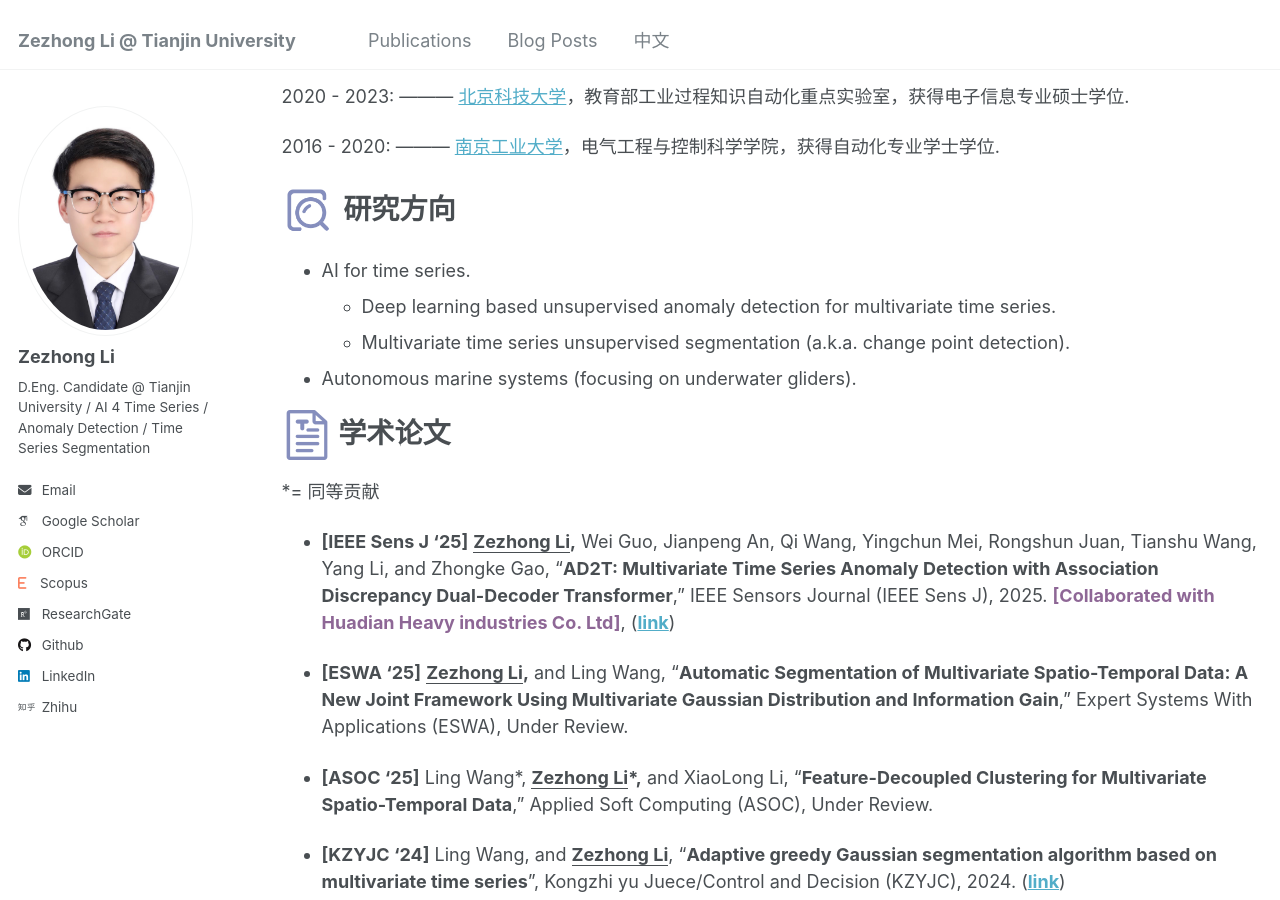
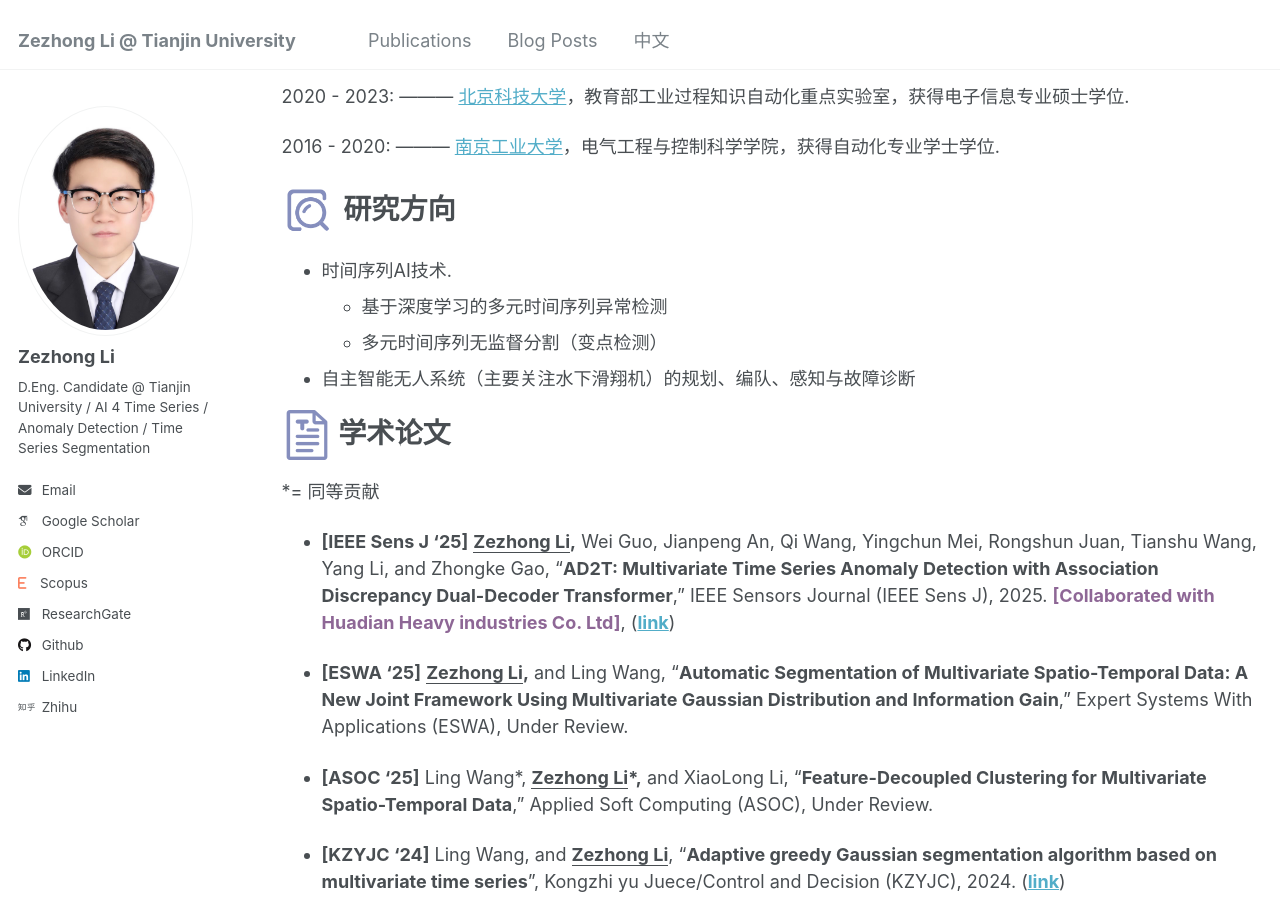
Before and after one commit to lzz19980125/lzz19980125.github.io, a Jekyll site: the page built from _pages/chinese.md, in a window 1280 px wide and 900 px high, scrolled down 324 px. Built offline with Jekyll 4.4.1, drawn with Linux system fonts in a browser that asks for light colours; some web fonts are replaced.

Commit message:
Update chinese.md

```diff
--- a/_pages/chinese.md
+++ b/_pages/chinese.md
@@ -19,10 +19,10 @@
 
 <img src="../images/focus_icon.png" width="55" height="50"> 研究方向
 ======
-- AI for time series.
-  - Deep learning based unsupervised anomaly detection for multivariate time series.
-  - Multivariate time series unsupervised segmentation (a.k.a. change point detection).
-- Autonomous marine systems (focusing on underwater gliders).
+- 时间序列AI技术.
+  - 基于深度学习的多元时间序列异常检测
+  - 多元时间序列无监督分割（变点检测）
+- 自主智能无人系统（主要关注水下滑翔机）的规划、编队、感知与故障诊断
 
 <img src="../images/paper_icon.png" width="50" height="50"> 学术论文
 ======
```
